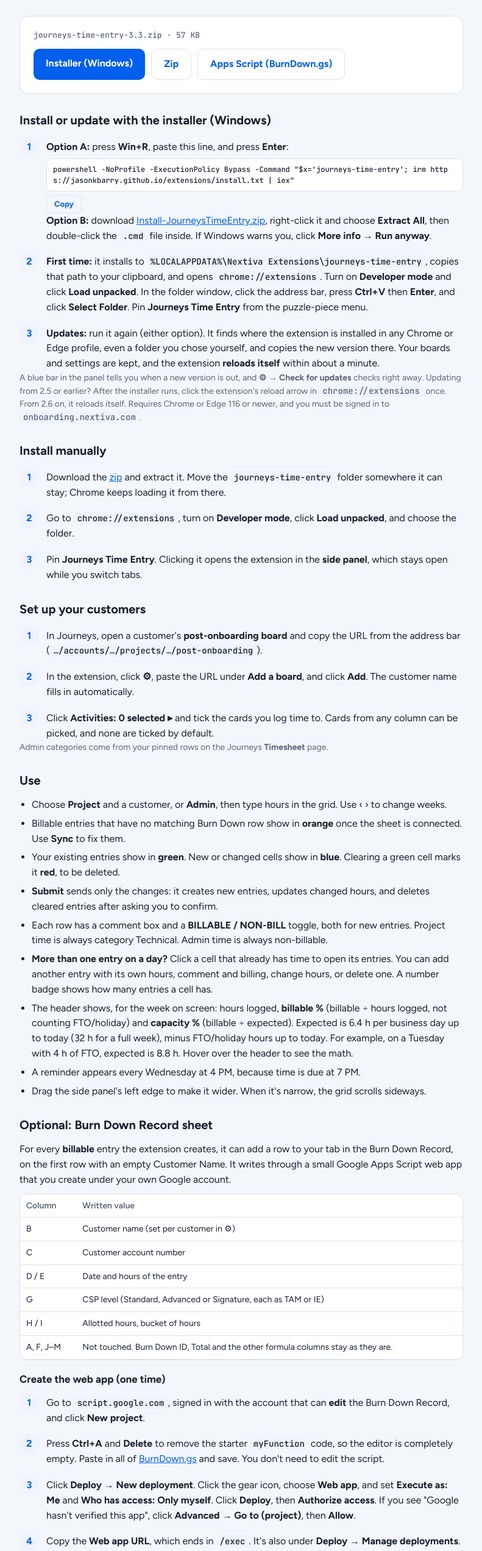
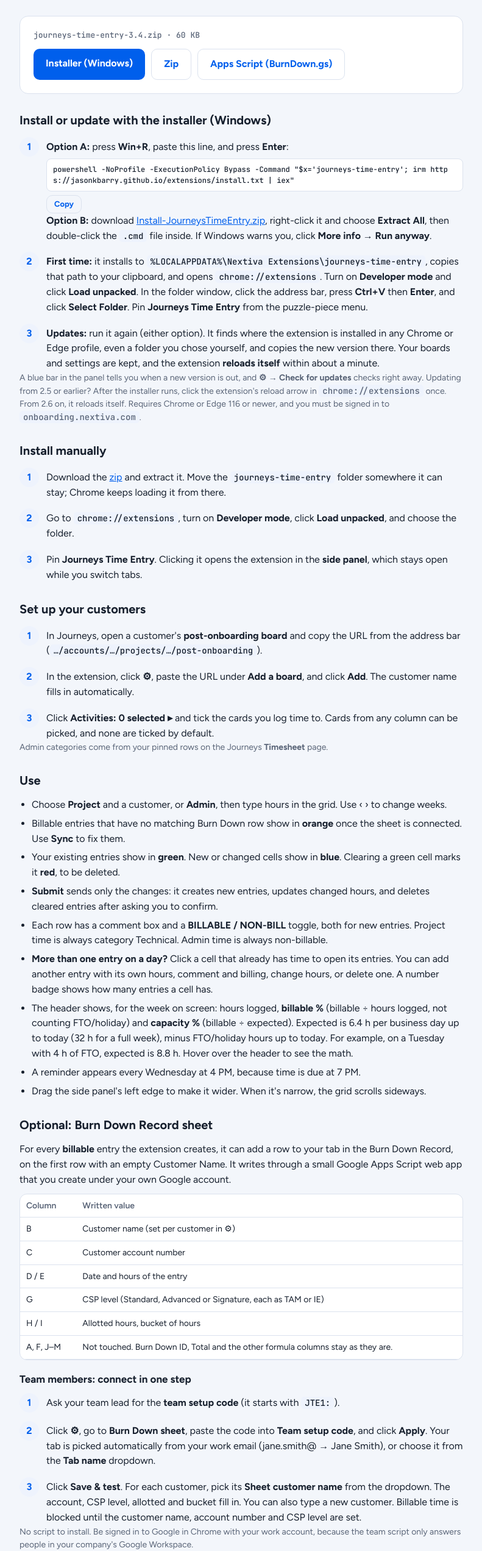
Before and after one commit to jasonkbarry/extensions, a plain HTML site: page journeys-time-entry.html in a window 1280 px wide. Shown: the part 240-2784 px from the top of the page at 61% size, without its empty margins (244-1035 px from the left). Drawn offline with Linux system fonts and the light colour scheme.

Commit message:
Journeys Time Entry 3.4: team Burn Down script support
- Team setup code (JTE1:...) fills in the sheet link and shared script
  URL; tab picked from the user's work email or a dropdown
- Ready for a built-in team script default (URL added in a later release)
- BurnDown.gs script version 7: 'tabs' action and caller email
- Install page and README: team member and team lead setup

Co-Authored-By: Claude Opus 5.5 <noreply@anthropic.com>
Claude-Session: https://claude.ai/code/session_01WcNssBtBKtp8tErCG9hcAm

```diff
--- a/journeys-time-entry.html
+++ b/journeys-time-entry.html
@@ -20,15 +20,15 @@
 <div class="wrap">
   <a class="crumb" href="./">← All extensions</a>
   <header>
-    <div class="eyebrow">Chrome extension · v3.3</div>
+    <div class="eyebrow">Chrome extension · v3.4</div>
     <h1>Journeys Time Entry</h1>
     <p class="lede">Enter your weekly Nextiva Journeys time from one timesheet grid, with one row per activity and one column per day. It opens in Chrome's side panel, shows your billable and capacity percentages, and keeps your Burn Down Record sheet in step with Journeys.</p>
   </header>
   <div class="card">
-    <div class="meta"><span class="file">journeys-time-entry-3.3.zip · 57 KB</span></div>
+    <div class="meta"><span class="file">journeys-time-entry-3.4.zip · 60 KB</span></div>
     <div class="btns">
       <a class="btn" href="Install-JourneysTimeEntry.zip" download>Installer (Windows)</a>
-      <a class="btn ghost" href="journeys-time-entry-3.3.zip" download>Zip</a>
+      <a class="btn ghost" href="journeys-time-entry-3.4.zip" download>Zip</a>
       <a class="btn ghost" href="journeys-time-entry-BurnDown.gs" download>Apps Script (BurnDown.gs)</a>
     </div>
   </div>
@@ -49,7 +49,7 @@
   <section>
     <h2>Install manually</h2>
     <ol class="steps">
-      <li><div>Download the <a href="journeys-time-entry-3.3.zip" download>zip</a> and extract it. Move the <code>journeys-time-entry</code> folder somewhere it can stay; Chrome keeps loading it from there.</div></li>
+      <li><div>Download the <a href="journeys-time-entry-3.4.zip" download>zip</a> and extract it. Move the <code>journeys-time-entry</code> folder somewhere it can stay; Chrome keeps loading it from there.</div></li>
       <li><div>Go to <code>chrome://extensions</code>, turn on <strong>Developer mode</strong>, click <strong>Load unpacked</strong>, and choose the folder.</div></li>
       <li><div>Pin <strong>Journeys Time Entry</strong>. Clicking it opens the extension in the <strong>side panel</strong>, which stays open while you switch tabs.</div></li>
     </ol>
@@ -93,19 +93,22 @@
       <tr><td>A, F, J–M</td><td>Not touched. Burn Down ID, Total and the other formula columns stay as they are.</td></tr>
     </table></div>
 
-    <h3>Create the web app (one time)</h3>
+    <h3>Team members: connect in one step</h3>
     <ol class="steps">
-      <li><div>Go to <code>script.google.com</code>, signed in with the account that can <strong>edit</strong> the Burn Down Record, and click <strong>New project</strong>.</div></li>
-      <li><div>Press <strong>Ctrl+A</strong> and <strong>Delete</strong> to remove the starter <code>myFunction</code> code, so the editor is completely empty. Paste in all of <a href="journeys-time-entry-BurnDown.gs" download>BurnDown.gs</a> and save. You don't need to edit the script.</div></li>
-      <li><div>Click <strong>Deploy → New deployment</strong>. Click the gear icon, choose <strong>Web app</strong>, and set <strong>Execute as: Me</strong> and <strong>Who has access: Only myself</strong>. Click <strong>Deploy</strong>, then <strong>Authorize access</strong>. If you see "Google hasn't verified this app", click <strong>Advanced → Go to (project)</strong>, then <strong>Allow</strong>.</div></li>
-      <li><div>Copy the <strong>Web app URL</strong>, which ends in <code>/exec</code>. It's also under <strong>Deploy → Manage deployments</strong>. Open it once in Chrome. You should see <code>{"ok":false,"error":"No sheet set…"}</code>, which means the web app is working.</div></li>
+      <li><div>Ask your team lead for the <strong>team setup code</strong> (it starts with <code>JTE1:</code>).</div></li>
+      <li><div>Click <strong>⚙</strong>, go to <strong>Burn Down sheet</strong>, paste the code into <strong>Team setup code</strong>, and click <strong>Apply</strong>. Your tab is picked automatically from your work email (jane.smith@ → Jane Smith), or choose it from the <strong>Tab name</strong> dropdown.</div></li>
+      <li><div>Click <strong>Save &amp; test</strong>. For each customer, pick its <strong>Sheet customer name</strong> from the dropdown. The account, CSP level, allotted and bucket fill in. You can also type a new customer. Billable time is blocked until the customer name, account number and CSP level are set.</div></li>
     </ol>
+    <p class="note">No script to install. Be signed in to Google in Chrome with your work account, because the team script only answers people in your company's Google Workspace.</p>
 
-    <h3>Connect the extension</h3>
+    <h3>Team lead: set up the shared script (one time)</h3>
     <ol class="steps">
-      <li><div>Click <strong>⚙</strong> and go to <strong>Burn Down sheet</strong>. Paste the Burn Down Record's address into <strong>Sheet link</strong>, and the <code>/exec</code> URL into <strong>Web app URL</strong>. Enter your <strong>Tab name</strong> exactly as it appears in the sheet. Click <strong>Save &amp; test</strong>.</div></li>
-      <li><div>For each customer, fill in <strong>Sheet customer name</strong>, <strong>Account #</strong>, <strong>CSP level</strong>, <strong>Allotted</strong> and <strong>Bucket</strong>. Billable time is blocked until the customer name, account number and CSP level are set. The customer and account boxes suggest customers already in your Burn Down tab; pick one to fill in the rest, or type a new one. New boards are pre-filled when a matching customer is found. Suggestions need script version 6.</div></li>
+      <li><div>Go to <code>script.google.com</code>, signed in with an account that can <strong>edit</strong> the Burn Down Record, and click <strong>New project</strong>. Press <strong>Ctrl+A</strong> and <strong>Delete</strong>, paste in all of <a href="journeys-time-entry-BurnDown.gs" download>BurnDown.gs</a>, and save.</div></li>
+      <li><div>Click <strong>Deploy → New deployment</strong>, then the gear icon → <strong>Web app</strong>. Set <strong>Execute as: Me</strong> and <strong>Who has access: Anyone within</strong> your Google Workspace domain. Click <strong>Deploy</strong>, then <strong>Authorize access</strong>. If you see "Google hasn't verified this app", click <strong>Advanced → Go to (project)</strong>, then <strong>Allow</strong>. Copy the <strong>Web app URL</strong> (ends in <code>/exec</code>).</div></li>
+      <li><div>In the extension, open ⚙ → <strong>Burn Down sheet</strong>. Paste the sheet's address into <strong>Sheet link</strong> and the URL into <strong>Web app URL</strong>, pick your tab, and click <strong>Save &amp; test</strong>.</div></li>
+      <li><div>Click <strong>copy the team setup code</strong> and send it to your team.</div></li>
     </ol>
+    <p class="note">Rows the script writes show the team lead's account in the sheet's edit history. The tab and Burn Down ID still show whose time it is. <strong>Personal setup instead:</strong> follow the same steps with <strong>Who has access: Only myself</strong>, and don't share the code.</p>
     <p class="note">If a sheet write fails, your Journeys entries are still saved, and the change waits in a <strong>Retry now</strong> bar. A row is never written without a valid date.</p>
 
     <h3>Deletes and changes</h3>
@@ -125,7 +128,7 @@
     <p class="note">Every Delete needs a second click, on <strong>Confirm</strong>. Rows set to 0 h are ignored by Sync. Burn Down rows dated in the future can't be added to Journeys; fix those in the sheet.</p>
 
     <h3>Changing the script later</h3>
-    <p class="note">Paste the new code and save. Then go to <strong>Deploy → Manage deployments → ✏ → Version: New version → Deploy</strong>. That keeps the same <code>/exec</code> URL, so nothing changes in the extension. A <em>New deployment</em> would create a new URL, which you'd have to paste into ⚙ again. Optional: set <code>TOKEN</code> in the script, redeploy, and enter the same value in the extension's <strong>Token</strong> field.</p>
+    <p class="note">With the shared team script, only the team lead does this, and everyone gets the change at once. Paste the new code and save. Then go to <strong>Deploy → Manage deployments → ✏ → Version: New version → Deploy</strong>. That keeps the same <code>/exec</code> URL, so nothing changes in the extension. A <em>New deployment</em> would create a new URL, which you'd have to paste into ⚙ again. Optional: set <code>TOKEN</code> in the script, redeploy, and enter the same value in the extension's <strong>Token</strong> field.</p>
   </section>
 
   <section>
@@ -135,7 +138,7 @@
       <tr><td>Google sign-in needed for the Burn Down web app</td><td>Open the <code>/exec</code> URL in Chrome once. If you're signed in to several Google accounts, make the script's owner your default (first) account.</td></tr>
       <tr><td>Illegal spreadsheet id or key: https://docs.google.com/…</td><td>Chrome is still running an older copy, and the script has a full address in its <code>SHEET_ID</code> line. Click the reload arrow on the extension in <code>chrome://extensions</code> (⚙ should then show the new version), then paste in the latest <a href="journeys-time-entry-BurnDown.gs" download>BurnDown.gs</a> and redeploy as a <strong>New version</strong>.</td></tr>
       <tr><td>Illegal spreadsheet id or key: PASTE_SHEET_ID_HERE</td><td>Your Apps Script is from v1.7. Paste in the current <a href="journeys-time-entry-BurnDown.gs" download>BurnDown.gs</a>, then use <strong>Manage deployments → ✏ → Version: New version → Deploy</strong>. Fill in <strong>Sheet link</strong> in ⚙.</td></tr>
-      <tr><td>Your Burn Down Apps Script is out of date</td><td>Sync, deletes and hour changes need script version 5; customer suggestions need version 6. Paste in the latest <a href="journeys-time-entry-BurnDown.gs" download>BurnDown.gs</a>, then use <strong>Manage deployments → ✏ → Version: New version → Deploy</strong>.</td></tr>
+      <tr><td>Your Burn Down Apps Script is out of date</td><td>Sync, deletes and hour changes need script version 5, customer suggestions need 6, and tab detection needs 7. Paste in the latest <a href="journeys-time-entry-BurnDown.gs" download>BurnDown.gs</a>, then use <strong>Manage deployments → ✏ → Version: New version → Deploy</strong>.</td></tr>
       <tr><td>Skipped because it had no date</td><td>The entry had no valid date, so no row was written. Re-sync and add it again; if it keeps happening, report it.</td></tr>
       <tr><td>Row changed in the sheet; sync again</td><td>Someone edited that row after Sync loaded. Click ↻ on the Sync page and try again.</td></tr>
       <tr><td>Can't open that sheet</td><td>Check <strong>Sheet link</strong> in ⚙, and that the Google account that owns the web app can edit the sheet.</td></tr>
--- a/journeys-time-entry.json
+++ b/journeys-time-entry.json
@@ -2,10 +2,10 @@
   "id": "journeys-time-entry",
   "title": "Journeys Time Entry",
   "match": "Journeys Time Entry",
-  "version": "3.3",
-  "zip": "journeys-time-entry-3.3.zip",
+  "version": "3.4",
+  "zip": "journeys-time-entry-3.4.zip",
   "folder": "journeys-time-entry",
   "page": "journeys-time-entry.html",
   "selfReload": true,
-  "scriptVersion": 6
+  "scriptVersion": 7
 }
```
Also changed, not shown: index.html (+1 -1 lines), 3 other files.
